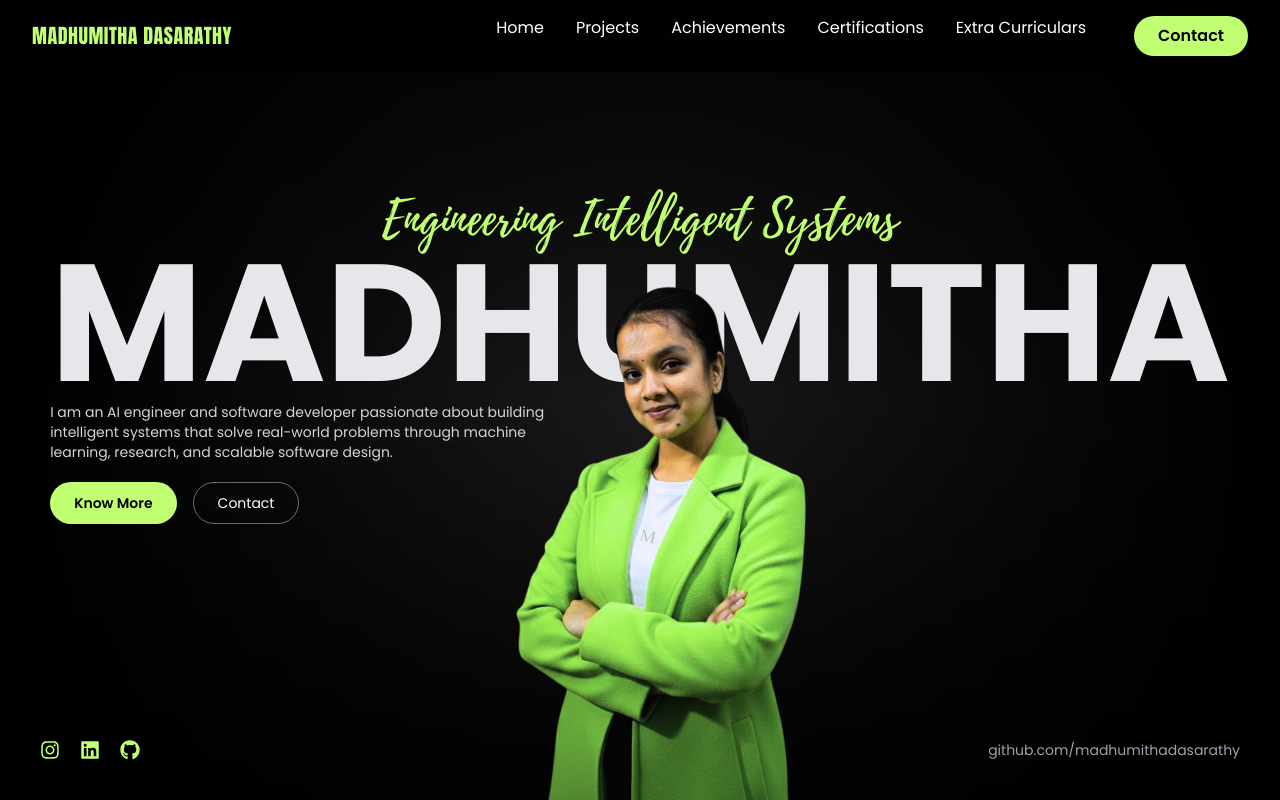
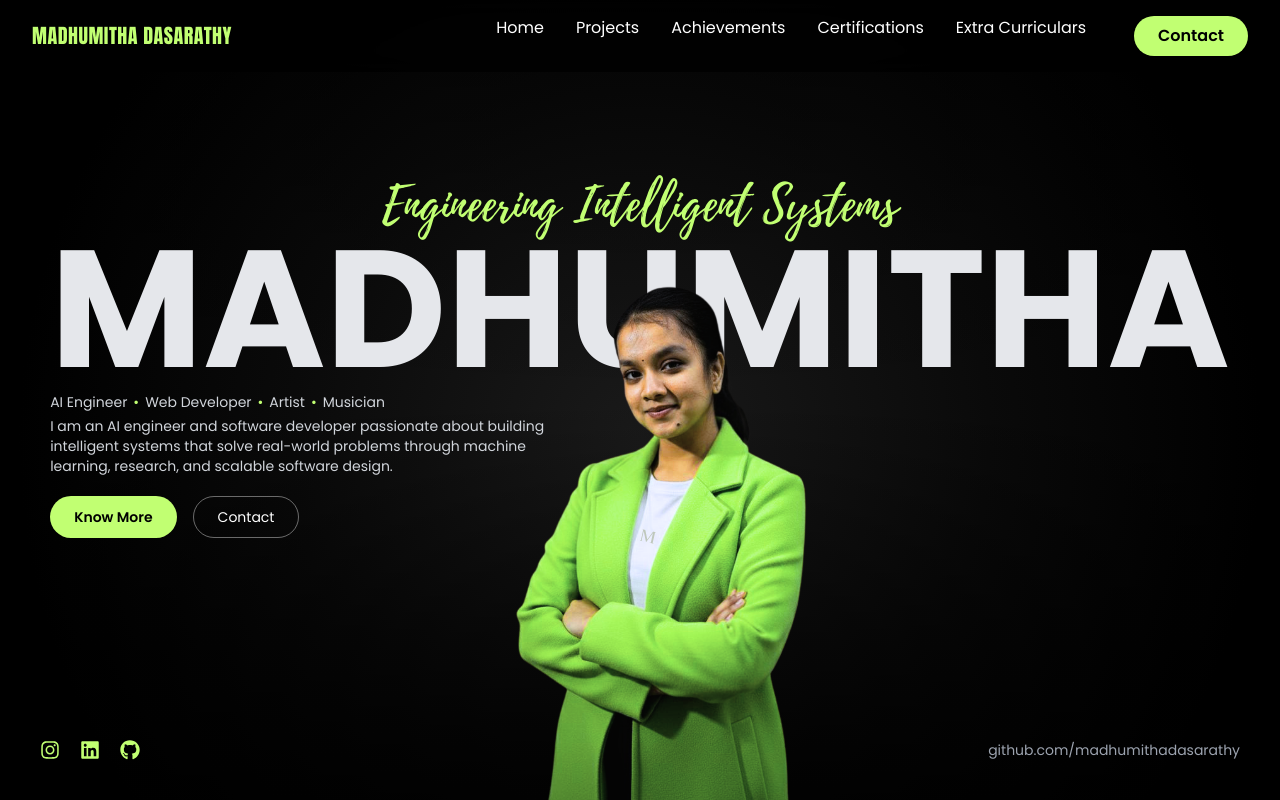
Before and after one commit to madhumithadasarathy/portfolio_website, a React (Vite) app: page / in a window 1280 px wide. Built offline with nearby package versions, Linux system fonts and the light colour scheme.

Commit message:
Thats it with the hero

```diff
--- a/src/Components/Home/Hero.jsx
+++ b/src/Components/Home/Hero.jsx
@@ -49,11 +49,28 @@ export default function Hero() {
     text-[12vw] sm:text-[13vw] lg:text-[13vw]
     leading-[0.9]
     text-gray-200
-              break-words
   "
 >
   MADHUMITHA
 </motion.h1>
+
+{/* Roles — directly attached */}
+<p className="
+  hidden lg:block
+  font-poppins
+  text-sm
+  text-gray-300
+  mt-2
+">
+  <span>AI Engineer</span>
+  <span className="text-neon mx-[6px]">•</span>
+  <span>Web Developer</span>
+  <span className="text-neon mx-[6px]">•</span>
+  <span>Artist</span>
+  <span className="text-neon mx-[6px]">•</span>
+  <span>Musician</span>
+</p>
+
 
           {/* Intro Paragraph */}
           <motion.p
@@ -110,6 +127,11 @@ export default function Hero() {
 
         </div>
       </div>
+      {/* ===== RIGHT SIDE ROLE TEXT (Desktop Only) ===== */}
+
+
+
+
 
       {/* ===== HERO IMAGE (Hidden on Mobile) ===== */}
       <motion.img
```
Lines whose indentation alone changed are shown as unchanged.
